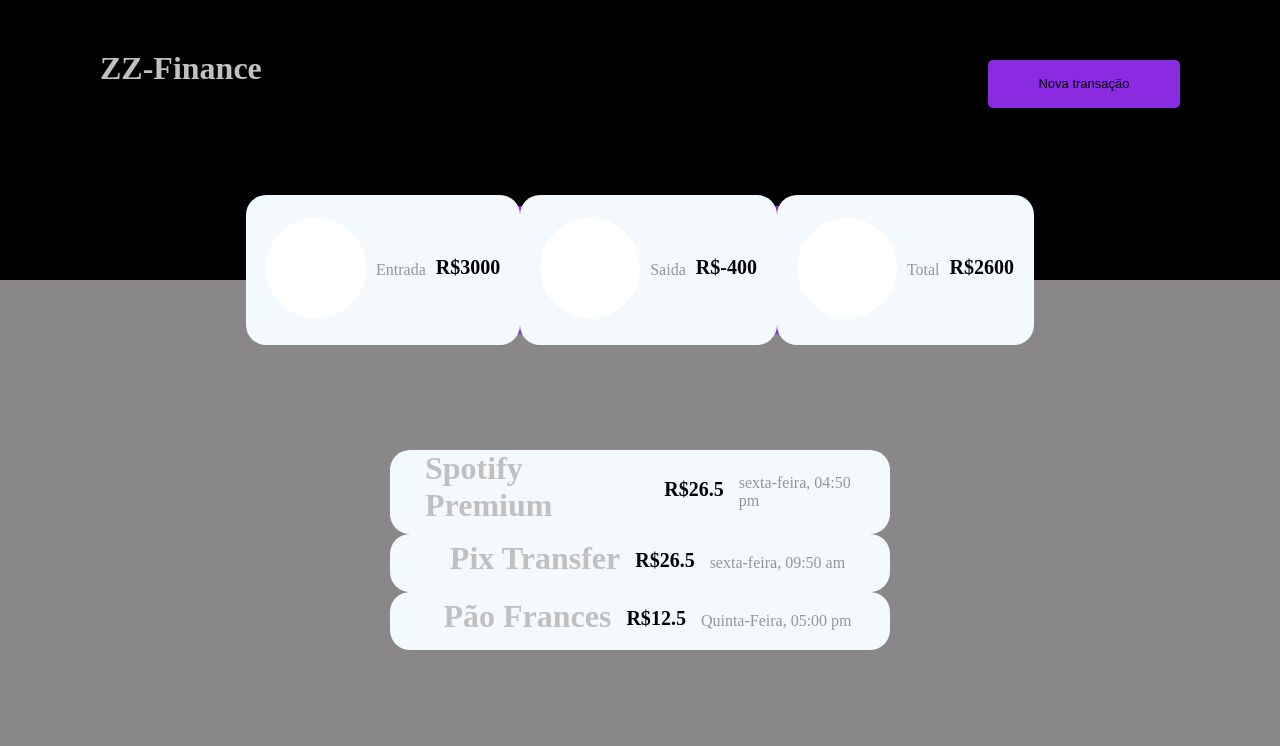
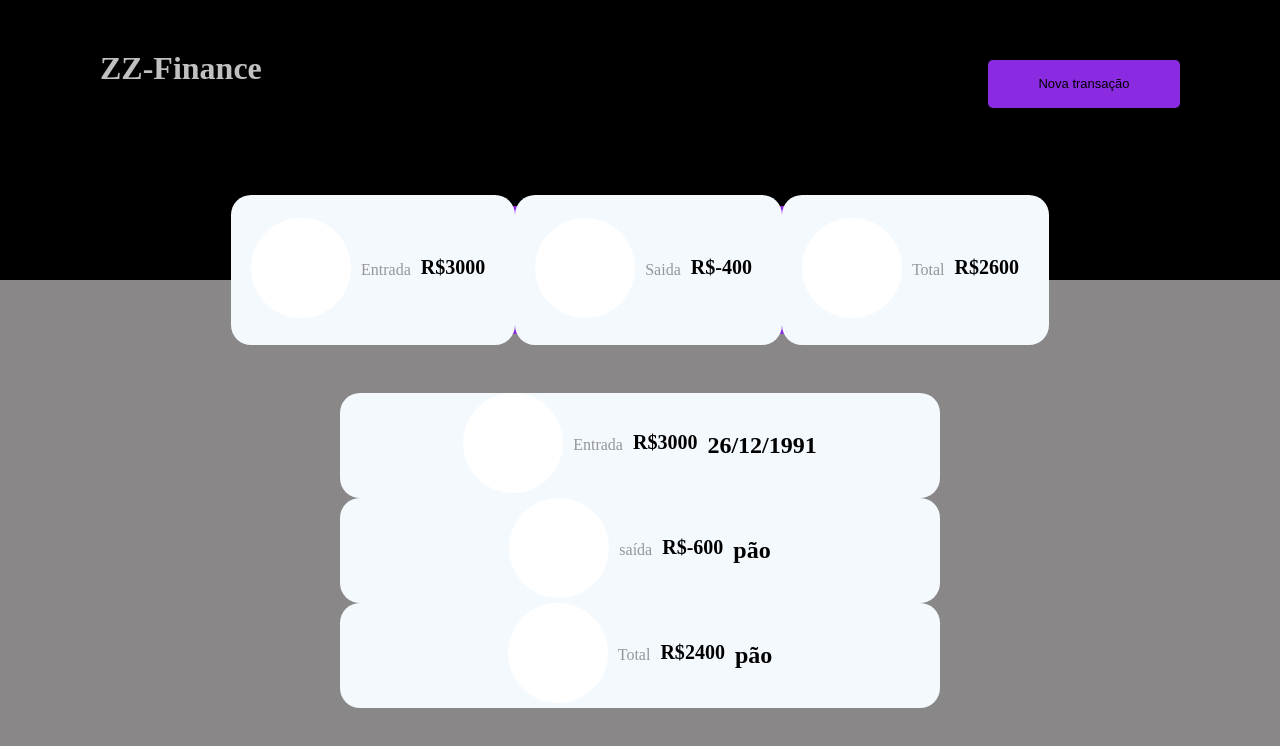
Before and after one commit to EdsonZ91/ZZ-Finance, a React (Vite) app: page / in a window 1280 px wide. Shown: the top 746 px of the page. Built offline with nearby package versions, Linux system fonts and the light colour scheme; a web font is replaced by a local one.

Commit message:
mais um dia trabalhoso

```diff
--- a/src/App.css
+++ b/src/App.css
@@ -90,7 +90,7 @@ button:active{
 }
 
 .Crd{
-  width: 300px;
+  width: 600px;
   height: 150px;
   border-radius: 20px;
   background-color: #F4F9FE;
--- a/src/App.jsx
+++ b/src/App.jsx
@@ -17,7 +17,7 @@ function App() {
                <Crd  Text="Entrada"
                valr={3000}/>
 
-               <Crd Text="Saida"
+               <Crd  Text="Saida"
                valr={-400} />
 
                <Crd Text="Total"
@@ -29,13 +29,18 @@ function App() {
 
                 <div className="CrdDown">
 
-                    <Bagb text={"Spotify Premium  "} opp={"sexta-feira, 04:50 pm "} value={26.50}/>
+                    {/* <Bagb text={"Spotify Premium  "} opp={"sexta-feira, 04:50 pm "} value={26.50}/>
 
                     <Bagb text={"Pix Transfer"} opp={"sexta-feira, 09:50 am "} value={26.50}/>
 
-                    <Bagb text={"Pão Frances"} opp={"Quinta-Feira, 05:00 pm "} value={12.50}/>
+                    <Bagb text={"Pão Frances"} opp={"Quinta-Feira, 05:00 pm "} value={12.50}/>  */}
 
-
+             <Crd  figura= "26/12/1991" Text="Entrada"
+               valr={3000}/>
+               <Crd figura="pão"  Text="saída"
+               valr={-600}/>
+               <Crd  figura="pão" Text="Total"
+               valr={2400}/>
 
 
 
--- a/src/componentes/Arquivos/Styles.css
+++ b/src/componentes/Arquivos/Styles.css
@@ -0,0 +1,25 @@
+.Crd{
+    width: 300px;
+    height: 150px;
+    border-radius: 20px;
+    background-color: #F4F9FE;
+    padding-left: 20px;
+    padding-right: 20px;
+    display:flex;
+    align-items: center;
+    gap: 10px;
+    justify-content: center;
+  }
+
+  /* .CrdBaixo{
+    width: 700px;
+    height: 150px;
+    border-radius: 20px;
+    background-color: #F4F9FE;
+    padding-left: 20px;
+    padding-right: 20px;
+    display:flex;
+    align-items: center;
+    gap: 10px;
+    justify-content: center;
+  } */
--- a/src/componentes/Arquivos/index.jsx
+++ b/src/componentes/Arquivos/index.jsx
@@ -1,4 +1,4 @@
-function Caixa({Text,valr}){
+function Caixa({Text,valr,figura}){
 
 
 
@@ -6,13 +6,15 @@ function Caixa({Text,valr}){
 
     return(
 
-        <div className="Crd">
+        <div className={figura == "Crd" ? "CrdBaixo" :"Crd" }>
 
              <div className="cardIcon"></div>
 
                 <p> {Text} </p>
 
                 <h3>R${valr}</h3>
+
+                <h2>{figura}</h2>
 
 
 
```
